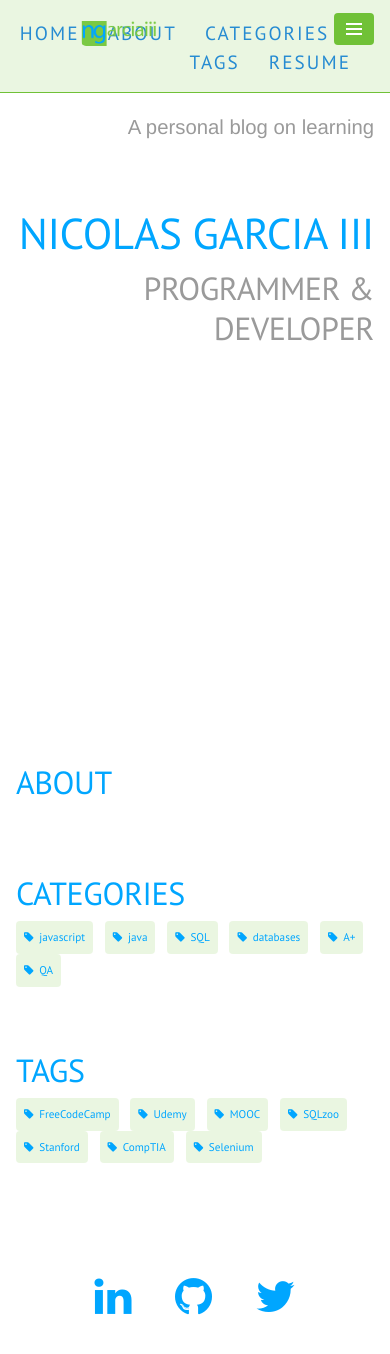
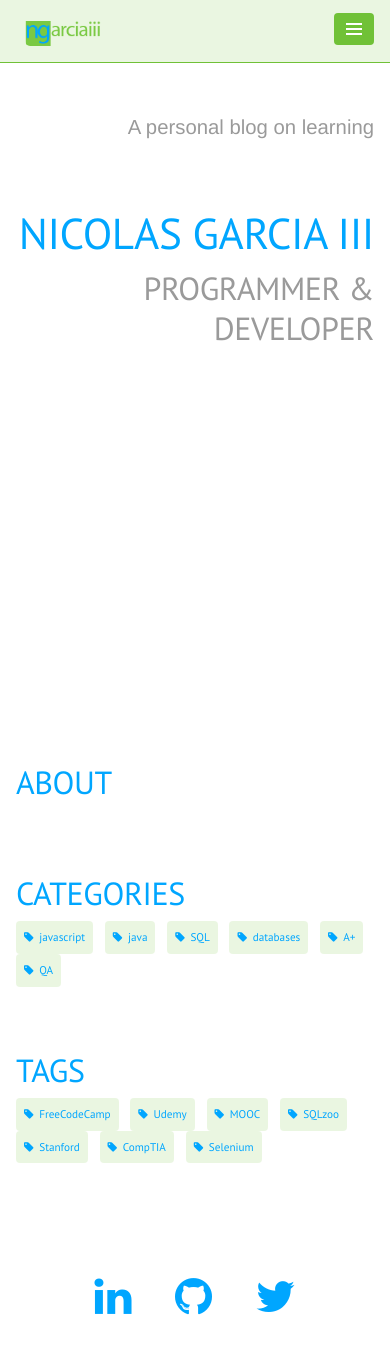
Before and after one commit to ngarciaiii/archived_blog, a Jekyll site: the page built from index.html, in a window 390 px wide and 1374 px high. Shown: the top 1354 px of the window. Built offline with Jekyll 4.4.1, drawn with Linux system fonts in a browser that asks for light colours; nearby versions of some CDN libraries; comment, search, counter and statistics services are not loaded.

Commit message:
navbar masthead

```diff
--- a/_layouts/default.html
+++ b/_layouts/default.html
@@ -18,7 +18,7 @@
             </a>
             <small>{{ site.tagline }}</small>
           </h3>
-          <div id="navbar">
+          <div class="navbar">
             <a href="https://ngarciaiii.github.io"> HOME &nbsp;&nbsp;  </a>
             <a href="https://ngarciaiii.github.io/about"> ABOUT &nbsp;&nbsp; </a>
             <a href="https://ngarciaiii.github.io/blog/categories"> CATEGORIES &nbsp;&nbsp; </a>
--- a/_scss/component/_masthead.scss
+++ b/_scss/component/_masthead.scss
@@ -56,7 +56,7 @@
   }
 }
 
-#navbar {
+.navbar {
   display:block;
   font-size: 1.2rem;
   font-weight: 500;
@@ -76,4 +76,16 @@
     // font-weight: 510;
     color: $darkgreen;
   }
+
+
 }
+
+@media only screen and (max-width: 650px) {
+  .navbar {
+    display: none;
+  }
+
+  .masthead-title a {
+    margin-left: -7rem;
+  }
+}
```
